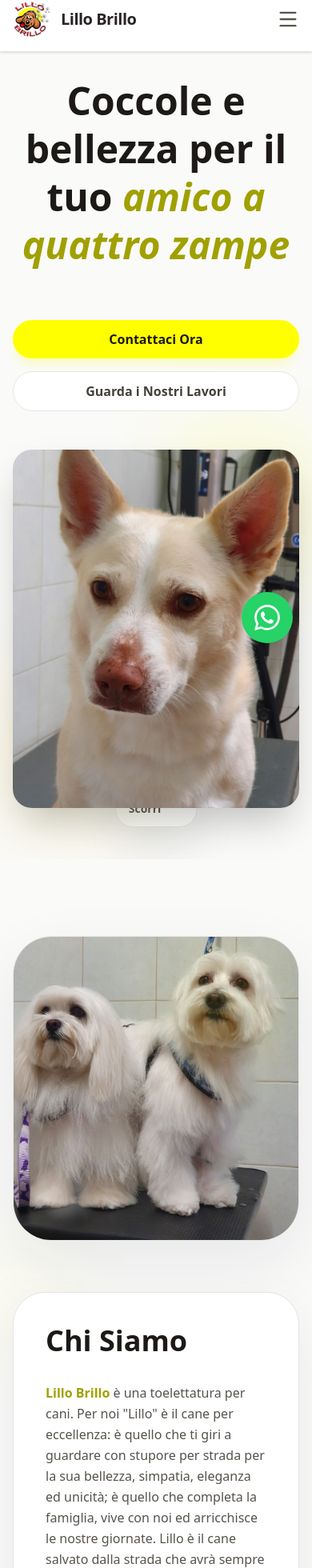
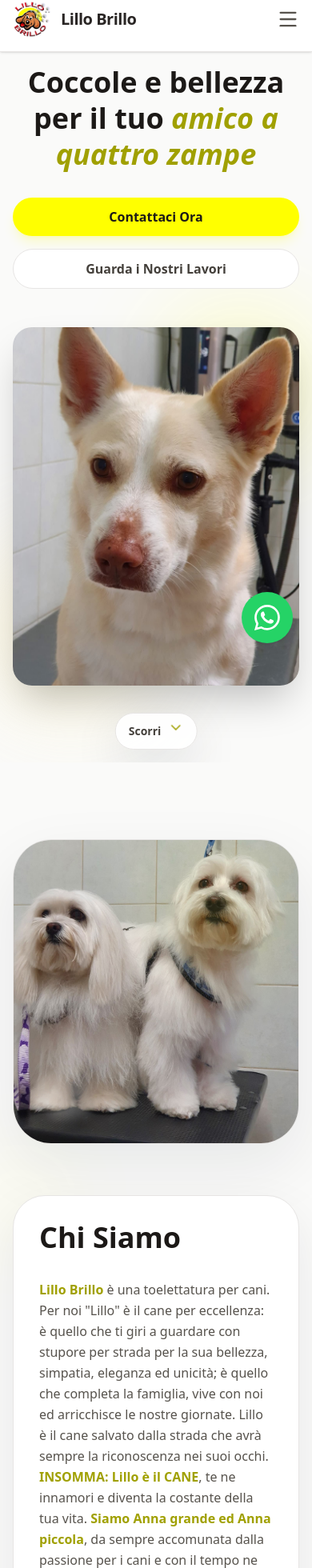
Before and after one commit to Lorenzo0930/Lillo-Brillo, a React (Vite) app: page / in a window 390 px wide. Shown: the part 16-1976 px from the top of the page at 80% size. Built offline with nearby package versions, Linux system fonts and the light colour scheme.

Commit message:
Apportate modifiche alla UI

```diff
--- a/src/components/About.tsx
+++ b/src/components/About.tsx
@@ -2,8 +2,8 @@ import { motion } from 'motion/react';
 
 export default function About() {
   return (
-    <section id="chi-siamo" className="py-24 xl:py-32 bg-stone-50">
-      <div className="max-w-[1700px] 2xl:max-w-[1920px] mx-auto px-4 sm:px-6 lg:px-12 xl:px-16">
+    <section id="chi-siamo" className="w-full min-h-screen py-24 xl:py-32 bg-stone-50 flex items-center">
+      <div className="w-full max-w-[1700px] 2xl:max-w-[1920px] mx-auto px-4 sm:px-6 lg:px-12 xl:px-16">
         <div className="grid lg:grid-cols-[minmax(0,0.55fr)_minmax(0,0.45fr)] gap-16 xl:gap-24 items-center">
           <motion.div
             initial={{ opacity: 0, x: -20 }}
@@ -11,12 +11,14 @@ export default function About() {
             viewport={{ once: true }}
             transition={{ duration: 0.6 }}
           >
-            <div className="relative overflow-hidden rounded-[3rem] xl:rounded-[4rem] bg-white shadow-[0_30px_80px_rgba(15,23,42,0.08)] border border-stone-200">
+            <div className="relative overflow-hidden rounded-[3rem] xl:rounded-[4rem] bg-white shadow-[0_30px_80px_rgba(15,23,42,0.08)] border border-stone-200 min-h-[280px] sm:min-h-[360px] lg:min-h-[440px] xl:min-h-[560px]">
               <img
                 src="/WhatsApp Image 2026-05-23 at 14.52.52.jpeg"
                 alt="Toelettatura cane"
-                className="w-full h-full object-cover"
+                className="w-full h-full object-cover object-center"
                 referrerPolicy="no-referrer"
+                loading="eager"
+                decoding="async"
               />
               <div className="absolute top-8 right-8 w-28 h-28 rounded-full bg-brand-light blur-3xl opacity-90"></div>
               <div className="absolute bottom-8 left-8 w-16 h-16 rounded-full border border-white/80 bg-white/30 blur-sm"></div>
@@ -31,7 +33,7 @@ export default function About() {
           >
             <div className="relative">
               <div className="absolute -left-10 -top-10 w-24 h-24 rounded-full bg-brand-light blur-3xl opacity-40"></div>
-              <div className="relative bg-white border border-stone-200 rounded-[2.5rem] p-10 xl:p-12 shadow-[0_24px_60px_rgba(15,23,42,0.08)]">
+              <div className="relative bg-white border border-stone-200 rounded-[2.5rem] p-8 sm:p-10 xl:p-12 shadow-[0_24px_60px_rgba(15,23,42,0.08)]">
                 <h2 className="text-4xl xl:text-5xl font-sans font-extrabold text-stone-900 mb-8">
                   Chi Siamo
                 </h2>
--- a/src/components/Contact.tsx
+++ b/src/components/Contact.tsx
@@ -2,8 +2,8 @@ import { MapPin, Phone, Clock, Mail, Instagram, Facebook, ShieldCheck } from 'lu
 
 export default function Contact() {
   return (
-    <section id="contatti" className="py-24 xl:py-32 bg-stone-100">
-      <div className="max-w-[1700px] 2xl:max-w-[1920px] mx-auto px-4 sm:px-6 lg:px-12 xl:px-16">
+    <section id="contatti" className="w-full min-h-screen py-24 xl:py-32 bg-stone-100 flex items-center">
+      <div className="w-full max-w-[1700px] 2xl:max-w-[1920px] mx-auto px-4 sm:px-6 lg:px-12 xl:px-16">
         <div className="grid lg:grid-cols-2 gap-16 xl:gap-24">
 
           <div>
@@ -86,7 +86,7 @@ export default function Contact() {
             </div>
           </div>
 
-          <div className="h-[500px] lg:h-auto lg:min-h-[600px] xl:min-h-[750px] 2xl:min-h-[850px] rounded-3xl xl:rounded-[2.5rem] overflow-hidden shadow-lg border border-stone-200">
+          <div className="h-[320px] sm:h-[420px] lg:h-full lg:min-h-[560px] xl:min-h-[680px] 2xl:min-h-[780px] rounded-3xl xl:rounded-[2.5rem] overflow-hidden shadow-lg border border-stone-200">
             <iframe
               title="Mappa Lillo Brillo"
               src="https://maps.google.com/maps?q=Lillo%20Brillo%20SNC%20Lanciano&t=&z=15&ie=UTF8&iwloc=&output=embed"
--- a/src/components/Gallery.tsx
+++ b/src/components/Gallery.tsx
@@ -11,8 +11,8 @@ export default function Gallery() {
   ];
 
   return (
-    <section id="galleria" className="py-24 xl:py-32 bg-white">
-      <div className="max-w-[1700px] 2xl:max-w-[1920px] mx-auto px-4 sm:px-6 lg:px-12 xl:px-16 -mt-[41px]">
+    <section id="galleria" className="w-full min-h-screen py-24 xl:py-32 bg-white flex items-center">
+      <div className="w-full max-w-[1700px] 2xl:max-w-[1920px] mx-auto px-4 sm:px-6 lg:px-12 xl:px-16">
         <div className="text-center max-w-4xl mx-auto mb-20">
           <h2 className="text-4xl xl:text-5xl 2xl:text-5xl font-sans font-extrabold text-stone-900 mb-6">
             I Nostri Clienti Felici
--- a/src/components/Hero.tsx
+++ b/src/components/Hero.tsx
@@ -17,30 +17,30 @@ export default function Hero(): JSX.Element {
   }, []);
 
   return (
-    <section className="relative pt-28 pb-16 lg:pt-0 lg:pb-0 lg:min-h-screen flex items-center overflow-hidden xl:py-24 2xl:py-32">
-      <div className="w-full max-w-[1700px] 2xl:max-w-[1920px] mx-auto px-4 sm:px-6 lg:px-12 xl:px-16 relative z-10">
-        <div className="grid lg:grid-cols-2 gap-12 xl:gap-20 items-start lg:min-h-[68vh]">
+    <section className="relative flex min-h-screen items-center overflow-hidden py-24 sm:py-28 lg:py-0">
+      <div className="w-full max-w-[1700px] 2xl:max-w-[1920px] mx-auto px-4 sm:px-6 lg:px-12 xl:px-16 relative z-10 flex-1">
+        <div className="grid lg:grid-cols-2 gap-12 xl:gap-20 items-center lg:min-h-[calc(100vh-6rem)]">
           <motion.div
             initial={{ opacity: 0, y: 0 }}
             animate={{ opacity: 1, y: 0 }}
             transition={{ duration: 0.6 }}
-            className="text-center lg:text-left self-start lg:-mt-4 flex h-full flex-col justify-between"
+            className="text-center lg:text-left self-center flex flex-col justify-center"
           >
-            <h1 className="text-5xl lg:text-6xl xl:text-7xl 2xl:text-7xl 2xl:leading-[1.1] font-sans font-extrabold text-stone-900 leading-tight mb-8 lg:mb-0">
+            <h1 className="text-4xl sm:text-5xl lg:text-6xl xl:text-7xl 2xl:text-7xl 2xl:leading-[1.1] font-sans font-extrabold text-stone-900 leading-tight">
               Coccole e bellezza per il tuo <span className="text-brand-dark italic">amico a quattro zampe</span>
             </h1>
-            <div className="flex flex-col sm:flex-row gap-4 xl:gap-6 justify-center lg:justify-start pt-8 lg:pt-0">
+            <div className="mt-8 flex flex-col sm:flex-row gap-4 xl:gap-6 justify-center lg:justify-start">
               <a
                 href="https://wa.me/390872717634?text=Salve,%20vorrei%20maggiori%20informazioni%20o%20prenotare%20un%20appuntamento."
                 target="_blank"
                 rel="noopener noreferrer"
-                className="inline-flex justify-center items-center px-6 py-3 xl:px-8 xl:py-4 2xl:px-10 2xl:py-4 text-base xl:text-lg 2xl:text-lg font-semibold rounded-full text-stone-900 bg-brand hover:bg-brand-hover transition-colors shadow-lg shadow-brand/20"
+                className="inline-flex w-full sm:w-auto justify-center items-center px-6 py-3 xl:px-8 xl:py-4 2xl:px-10 2xl:py-4 text-base xl:text-lg 2xl:text-lg font-semibold rounded-full text-stone-900 bg-brand hover:bg-brand-hover transition-colors shadow-lg shadow-brand/20"
               >
                 Contattaci Ora
               </a>
               <a
                 href="#galleria"
-                className="inline-flex justify-center items-center px-6 py-3 xl:px-8 xl:py-4 2xl:px-10 2xl:py-4 text-base xl:text-lg 2xl:text-lg font-semibold rounded-full text-stone-700 bg-white border border-stone-200 hover:bg-stone-50 transition-colors"
+                className="inline-flex w-full sm:w-auto justify-center items-center px-6 py-3 xl:px-8 xl:py-4 2xl:px-10 2xl:py-4 text-base xl:text-lg 2xl:text-lg font-semibold rounded-full text-stone-700 bg-white border border-stone-200 hover:bg-stone-50 transition-colors"
               >
                 Guarda i Nostri Lavori
               </a>
@@ -51,14 +51,16 @@ export default function Hero(): JSX.Element {
             initial={{ opacity: 0, scale: 0.95 }}
             animate={{ opacity: 1, scale: 1 }}
             transition={{ duration: 0.8, delay: 0.2 }}
-            className="relative w-full self-start lg:-mt-3"
+            className="relative w-full self-center"
           >
-            <div className="aspect-[4/5] xl:aspect-[5/6] 2xl:aspect-[1/1] w-full max-h-[68vh] 2xl:max-h-[78vh] rounded-3xl xl:rounded-[2.5rem] overflow-hidden shadow-2xl">
+            <div className="aspect-[4/5] xl:aspect-[5/6] 2xl:aspect-[1/1] w-full min-h-[320px] sm:min-h-[420px] lg:min-h-[520px] xl:min-h-[620px] 2xl:min-h-[720px] rounded-3xl xl:rounded-[2.5rem] overflow-hidden shadow-2xl">
               <img
                 alt="Cane Hero"
                 src={bannerUrl}
-                className="w-full h-full object-cover"
+                className="w-full h-full object-cover object-center"
                 referrerPolicy="no-referrer"
+                loading="eager"
+                decoding="async"
               />
             </div>
 
@@ -70,7 +72,7 @@ export default function Hero(): JSX.Element {
 
       <a
         href="#chi-siamo"
-        className="absolute left-1/2 bottom-10 -translate-x-1/2 inline-flex items-center justify-center rounded-full border border-stone-200 bg-white/90 px-4 py-3 shadow-[0_20px_60px_rgba(15,23,42,0.12)] transition hover:-translate-y-0.5"
+        className="absolute left-1/2 bottom-4 sm:bottom-6 lg:bottom-8 -translate-x-1/2 z-20 inline-flex items-center justify-center rounded-full border border-stone-200 bg-white/90 px-4 py-3 shadow-[0_20px_60px_rgba(15,23,42,0.12)] transition hover:-translate-y-0.5"
       >
         <span className="mr-2 text-sm font-semibold text-stone-700">Scorri</span>
         <svg
--- a/src/components/Reviews.tsx
+++ b/src/components/Reviews.tsx
@@ -21,8 +21,8 @@ export default function Reviews() {
   ];
 
   return (
-    <section id="recensioni" className="py-24 xl:py-32 bg-stone-50">
-      <div className="max-w-[1700px] 2xl:max-w-[1920px] mx-auto px-4 sm:px-6 lg:px-12 xl:px-16">
+    <section id="recensioni" className="w-full min-h-screen py-24 xl:py-32 bg-stone-50 flex items-center">
+      <div className="w-full max-w-[1700px] 2xl:max-w-[1920px] mx-auto px-4 sm:px-6 lg:px-12 xl:px-16">
         <div className="text-center max-w-4xl mx-auto mb-20">
           <h2 className="text-4xl xl:text-5xl 2xl:text-5xl font-sans font-extrabold text-stone-900 mb-6">
             Dicono di Noi
--- a/src/components/Services.tsx
+++ b/src/components/Services.tsx
@@ -48,8 +48,8 @@ export default function Services() {
 
   return (
     <>
-    <section id="servizi" className="py-24 xl:py-32 bg-stone-50">
-      <div className="max-w-[1700px] 2xl:max-w-[1920px] mx-auto px-4 sm:px-6 lg:px-12 xl:px-16">
+    <section id="servizi" className="w-full min-h-screen py-24 xl:py-32 bg-stone-50 flex items-center">
+      <div className="w-full max-w-[1700px] 2xl:max-w-[1920px] mx-auto px-4 sm:px-6 lg:px-12 xl:px-16">
         <div className="text-center max-w-4xl mx-auto mb-20">
           <h2 className="text-4xl xl:text-5xl 2xl:text-5xl font-sans font-extrabold text-stone-900 mb-6">
             Cosa Facciamo
```
Also changed, not shown: 1 other file (tests, documents, lock files or other folders).
